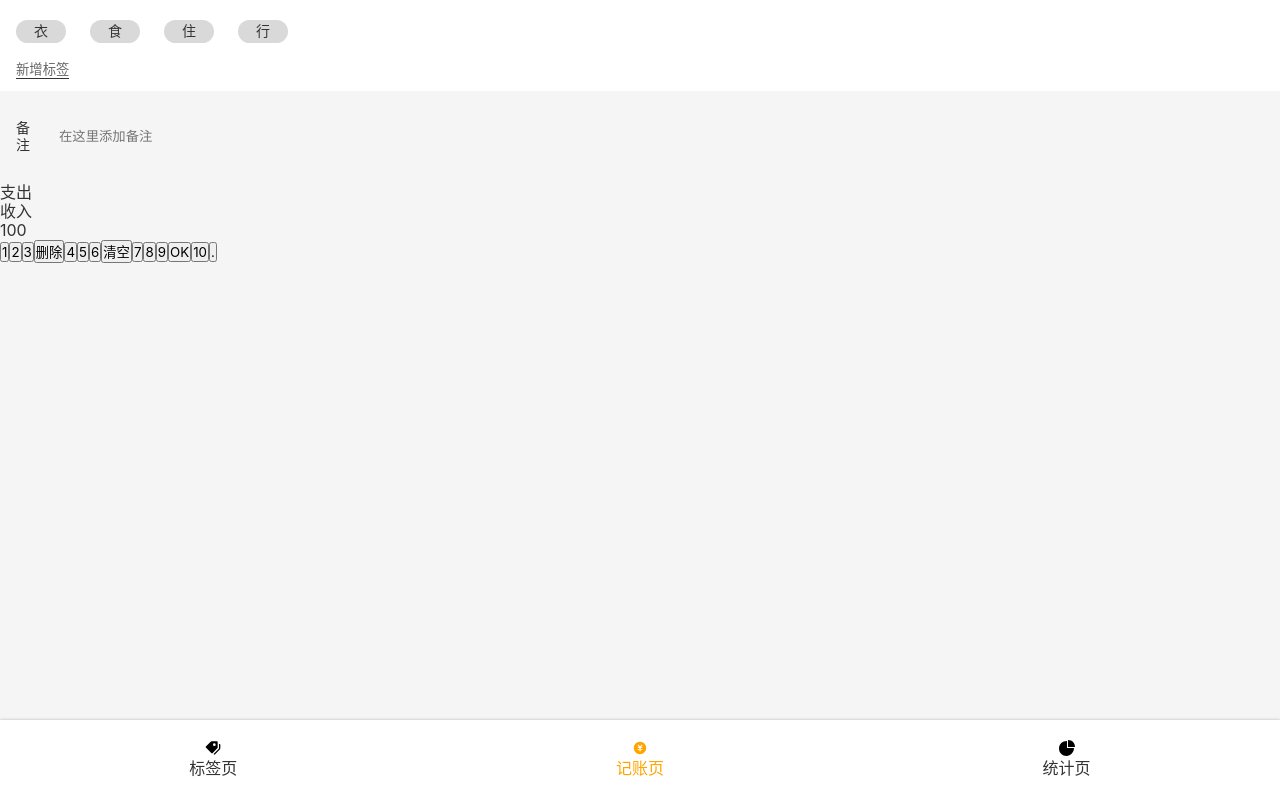
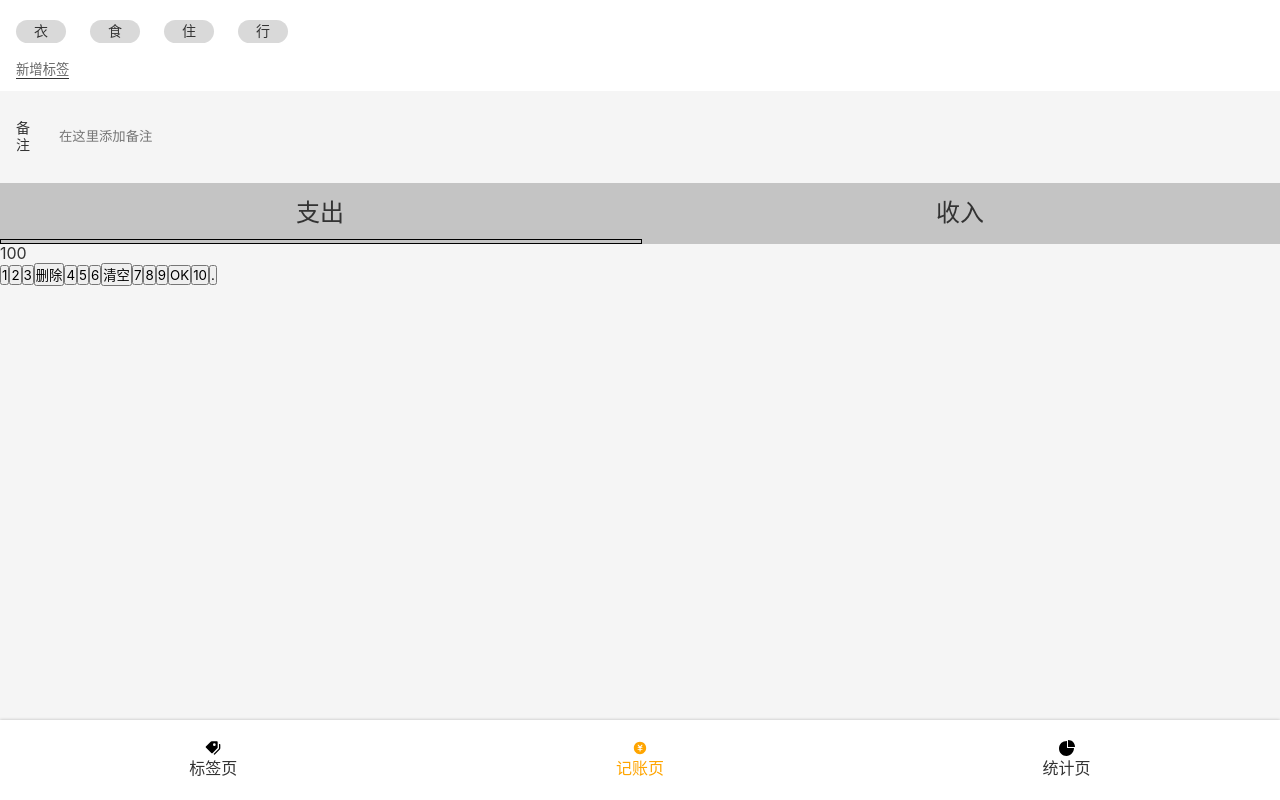
Before and after one commit to cazser/morney_react_1, a React app: page /#/money in a window 1280 px wide. Built offline with nearby package versions, Linux system fonts and the light colour scheme.

Commit message:
收入支出类型UI完成

```diff
--- a/src/views/Money.tsx
+++ b/src/views/Money.tsx
@@ -43,7 +43,40 @@
         }
     }
 `
-const CategorySection = styled.section``
+const CategorySection = styled.section`
+    font-size: 24px;
+    > ul{
+        display: flex;
+        background: #c4c4c4;
+        > li{
+            width: 50%;
+            text-align: center;
+            padding: 16px 0;
+            position: relative;
+            &.selected::after{
+                border: 1px solid black;
+                content:'';
+                display: block;
+                height: 30px;
+                color: #333;
+                position: absolute;
+                bottom: 0;
+                width: 100%;
+                left:0;
+            }
+            &.selected::after{
+                content:'';
+                display: block;
+                height: 3px;
+                color: #333;
+                position: absolute;
+                bottom: 0;
+                width: 100%;
+                left:0;
+            }
+        }
+    }
+`
 const NumberPadSection = styled.section``
 
 const Money = () => (
@@ -65,7 +98,7 @@
         </NotesSection>
         <CategorySection>
             <ul>
-                <li>支出</li>
+                <li className="selected">支出</li>
                 <li>收入</li>
             </ul>
         </CategorySection>
```
